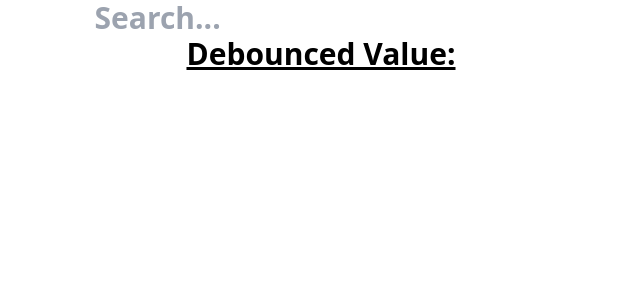
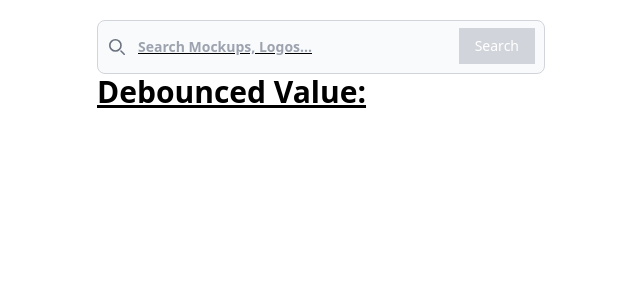
Before and after one commit to mubaarig/react-search, a React (Create React App) app: page / in a window 1280 px wide. Shown: the top 300 px of the page, without its empty margins (319-959 px from the left). Built offline with nearby package versions, Linux system fonts and the light colour scheme.

Commit message:
searcbar Style

```diff
--- a/package.json
+++ b/package.json
@@ -10,7 +10,9 @@
     "@types/node": "^16.18.86",
     "@types/react": "^18.2.62",
     "@types/react-dom": "^18.2.19",
+    "@typescript-eslint/parser": "^5.62.0",
     "axios": "^1.6.7",
+    "eslint-plugin-react": "^7.34.0",
     "lodash": "^4.17.21",
     "react": "^18.2.0",
     "react-dom": "^18.2.0",
@@ -43,6 +45,7 @@
     ]
   },
   "devDependencies": {
+    "eslint": "^8.57.0",
     "tailwindcss": "^3.4.1"
   }
 }
--- a/src/App.tsx
+++ b/src/App.tsx
@@ -1,9 +1,12 @@
-import React from 'react';
-import logo from './logo.svg';
+import React, { useEffect } from 'react';
 import './App.css';
 import SearchContainer from './components/SearchContainer';
 
 function App() {
+
+  useEffect(()=>{
+    document.title="Typescript React Search"
+  })
   return (
     <div className="App">
       <header className="">
--- a/src/components/Search.tsx
+++ b/src/components/Search.tsx
@@ -16,14 +16,61 @@
   };
 
   return (
-    <div>
-      <input
-        type="text"
-        placeholder="Search..."
-        value={searchTerm}
-        onChange={handleChange}
-      />
-      <p>Debounced Value: {debouncedSearch}</p>
+    <div className="max-w-3xl mx-auto">
+      {/* <!--Search icon--> */}
+
+      <form className="max-w-md mx-auto mt-5">
+        <label
+          htmlFor="default-search"
+          className="mb-2 text-sm font-medium text-gray-900 sr-only dark:text-white"
+        >
+          Search
+        </label>
+        <div className="relative">
+          <div className="absolute inset-y-0 start-A0 flex items-center ps-3 pointer-events-none">
+            <svg
+              className="w-4 h-4 text-gray-500 dark:text-gray-400"
+              aria-hidden="true"
+              xmlns="http://www.w3.org/2000/svg"
+              fill="none"
+              viewBox="0 0 20 20"
+            >
+              <path
+                stroke="currentColor"
+                strokeLinecap="round"
+                strokeLinejoin="round"
+                strokeWidth="2"
+                d="m19 19-4-4m0-7A7 7 0 1 1 1 8a7 7 0 0 1 14 0Z"
+              />
+            </svg>
+          </div>
+          <input
+            type="search"
+            id="default-search"
+            className="block w-full p-4 ps-10 text-sm text-gray-900 border
+             border-gray-300 rounded-lg bg-gray-50 focus:ring-gray-500
+              focus:border-gray-500 dark:bg-gray-700 dark:border-gray-600
+               dark:placeholder-gray-400 dark:text-white
+                dark:focus:ring-gray-500 dark:focus:border-gray-500"
+            placeholder="Search Mockups, Logos..."
+            value={searchTerm}
+            onChange={handleChange}
+            required
+
+          />
+          <button
+            type="submit"
+            className="text-white absolute end-2.5 bottom-2.5
+             bg-gray-300 hover:bg-gray-800 focus:ring-4 focus:outline-none
+              focus:ring-gray-300 font-medium
+              text-sm px-4 py-2 dark:bg-gray-600 dark:hover:bg-gray-700
+              dark:focus:ring-gray-800"
+          >
+            Search
+          </button>
+        </div>
+        <p className="text-left">Debounced Value: {debouncedSearch}</p>
+      </form>
     </div>
   );
 };
--- a/src/components/SearchContainer.tsx
+++ b/src/components/SearchContainer.tsx
@@ -1,3 +1,4 @@
+import React from "react";
 import { useState } from "react";
 import SearchResults from "./SearchResults";
 import Search from "./Search";
--- a/src/components/SearchResults.tsx
+++ b/src/components/SearchResults.tsx
@@ -1,3 +1,4 @@
+import React from "react";
 interface SearchResultsProps {
 results: string[];
 }
```
Also changed, not shown: .eslintrc.json (added), 1 other file (tests, documents, lock files or other folders).
